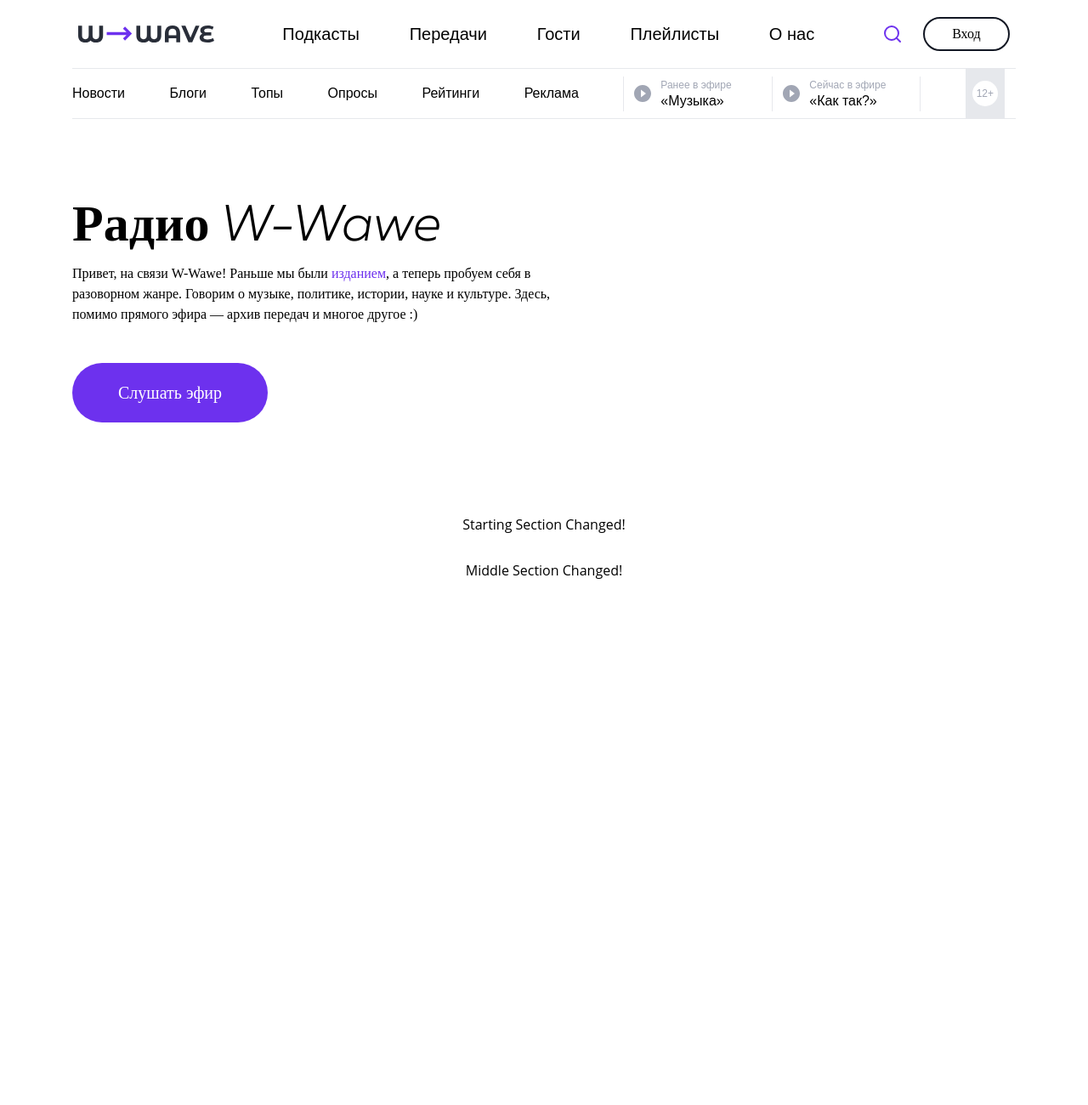
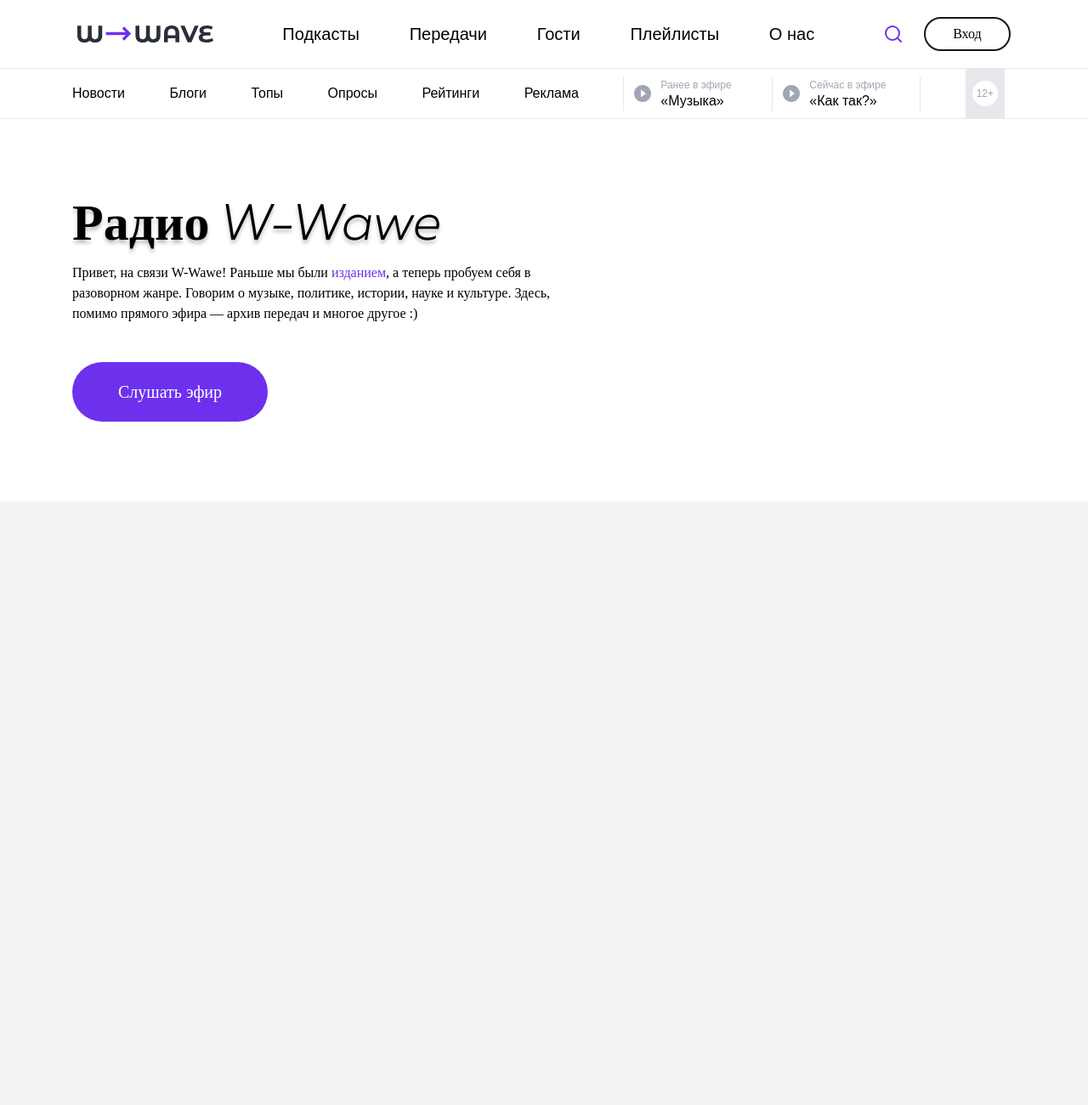
Before and after one commit to sbjice/weblayout_basic_diploma, a website: page src/index.html in a window 1280 px wide. Shown: the top 1300 px of the page at 85% size. Before the commit the page ends 800 px from the top, so only its background shows below. Drawn offline with nearby package versions, Linux system fonts and the light colour scheme; files that its build step writes are made by us from their sources; files whose address does not match are found by name; a web font is replaced by a local one.

Commit message:
fix containering

```diff
--- a/gulp/version.json
+++ b/gulp/version.json
@@ -1,3 +1,3 @@
 {
-    "main": "20220628155643"
+    "main": "20220628175643"
 }
--- a/src/html/header.html
+++ b/src/html/header.html
@@ -1,5 +1,6 @@
 <header class="header">
     <div class="header-top__content">
+        <div class="container">
             <nav class="header-top__nav">
                 <a tabindex="0" href="#" class="header-top__logo header__logo"><img src="@img/header__logo.svg" alt="W-Wave логотип" class="logo-img"></a>
                 <ul class="header-top__nav-list">
@@ -13,7 +14,9 @@
                 <a tabindex="0" href="#" class="header-top__button"><p class="header-top__button-text">Вход</p></a>
             </nav>
         </div>
+    </div>
     <div class="header-bottom__content">
+        <div class="container">
             <nav class="header-bottom__nav">
                 <ul class="header-bottom__nav-list">
                     <li class="header-bottom__nav-item"><a tabindex="0" href="#" class="header-bottom__nav-link">Новости</a></li>
@@ -45,8 +48,8 @@
                             </div>
                         </div>
                     </li>
-
                 </ul>
             </nav>
         </div>
+    </div>
 </header>
--- a/src/html/main.html
+++ b/src/html/main.html
@@ -1,5 +1,6 @@
 <main class="main">
-    @@include('sections/main__hero.html', {})
+    @@include('sections/hero.html', {})
+    @@include('sections/podcasts.html', {})
     @@include('sections/start.html', {})
     @@include('sections/middle.html', {})
 </main>
--- a/src/html/sections/main__hero.html
+++ b/src/html/sections/hero.html
@@ -1,4 +1,4 @@
-<section class="section main__hero hero">
+<section class="section main__hero container hero">
     <h1 class="hero__header-text">
         <p class="hero__header-text_bold">Радио </p>
         <p class="hero__header-text_italic">W-Wawe</p>
@@ -6,5 +6,5 @@
     <p class="hero__description">
         Привет, на связи W-Wawe! Раньше мы были <a href="#" class="hero__link">изданием</a>, а теперь пробуем себя в разоворном жанре. Говорим о музыке, политике, истории, науке и культуре. Здесь, помимо прямого эфира — архив передач и многое другое :)
     </p>
-    <a href="#" class="hero__button">Слушать эфир</a>
+    <a tabindex="0" href="#" class="hero__button">Слушать эфир</a>
 </section>
--- /dev/null
+++ b/src/html/sections/podcasts.html
@@ -0,0 +1,6 @@
+<secction class="section main__podcasts podcasts">
+    <div class="container">
+
+    </div>
+
+</secction>
--- a/src/index.html
+++ b/src/index.html
@@ -3,7 +3,7 @@
     @@include('html/head.html', {
         'title': 'W-Wave Radio'
     })
-<body class="container">
+<body>
     @@include('html/header.html', {})
     @@include('html/main.html', {})
     @@include('html/footer.html', {})
--- a/src/scss/sections/main__hero.scss
+++ b/src/scss/sections/hero.scss
@@ -1,11 +1,10 @@
 .hero {
     display: flex;
     flex-direction: column;
-    // justify-content: center;
     align-items: flex-start;
     width: 100%;
     min-height: 450px;
-    padding: 93px 0;
+    padding: 92px 0;
 
     background: transparent no-repeat right center / 350px 372px;
     background-image: url("../../img/hero_bg.png");
@@ -17,6 +16,7 @@
         font-family: 'Muller';
         font-size: 60px;
         line-height: 60px;
+        text-shadow: 0px 4px 4px rgba(0, 0, 0, 0.25);
     }
 
     &__header-text_bold {
--- /dev/null
+++ b/src/scss/sections/podcasts.scss
@@ -0,0 +1,12 @@
+.podcasts {
+    display: flex;
+    flex-direction: column;
+    align-items: flex-start;
+    width: 100%;
+    min-height: 1046px;
+    padding: 92px 0;
+
+    background-color: $bg-gray;
+
+
+}
--- a/src/scss/style.scss
+++ b/src/scss/style.scss
@@ -6,4 +6,5 @@
 @import './header.scss';
 @import './main.scss';
 
-@import './sections/main__hero.scss';
+@import './sections/hero.scss';
+@import './sections/podcasts.scss';
--- a/src/scss/utils.scss
+++ b/src/scss/utils.scss
@@ -1,8 +1,7 @@
 .container {
-    max-width: 1110px;
-    // max-width: 1920px;
     margin-left: auto;
     margin-right: auto;
+    max-width: 1110px;
 
     @media (max-width: 1200px) {
         max-width: 100%;
--- a/src/scss/variables.scss
+++ b/src/scss/variables.scss
@@ -1,7 +1,10 @@
+$header-margin: 81px;
+
+// Colors
 $black: #000;
 $white: #fff;
 $project-black: #121723;
-$header-margin: 80px;
 $light-color: #E6E8EC;
 $text-gray: #A1A6B4;
 $primary: #6D31EE;
+$bg-gray: #F2F2F2;
```
Also changed, not shown: dist/css/style.min.css, dist/index.html. Lines whose indentation alone changed are shown as unchanged.
